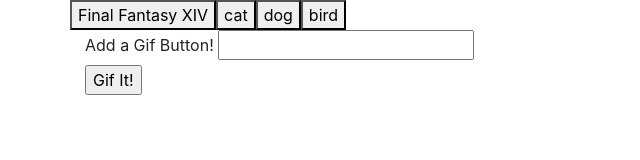
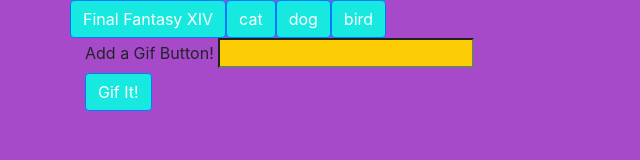
Before and after one commit to erithr/GifTastic, a plain HTML site: page index.html in a window 1280 px wide. Shown: the whole page, without its empty margins (0-640 px from the left). Drawn offline with nearby package versions, Linux system fonts and the light colour scheme.

Commit message:
made styling changes and added IO to read me

```diff
--- a/Java/app.js
+++ b/Java/app.js
@@ -12,7 +12,7 @@
 
         // Then dynamicaly generating buttons for each movie in the array
         // This code $("<button>") is all jQuery needs to create the start and end tag. (<button></button>)
-        var a = $("<button>");
+        var a = $(`<button type="button" class="btn btn-primary">`);
         // Adding a class of movie to our button
         a.addClass("inputs");
         // Adding a data-attribute
@@ -25,7 +25,7 @@
 }
 
 // This function handles events where one button is clicked
-$("#add-button").on("click", function(event) {
+$("#add-button").on("click", function (event) {
     // Preventing the buttons default behavior when clicked (which is submitting a form)
     event.preventDefault();
     // This line grabs the input from the textbox
@@ -41,7 +41,7 @@
 });
 
 // Adding click event listen listener to all buttons
-$(document).on("click", "button", function() {
+$(document).on("click", "button", function () {
     // Grabbing and storing the data-input property value from the button
     var input = $(this).attr("data-input");
     console.log("button");
@@ -56,7 +56,7 @@
         method: "GET"
     })
         // After data comes back from the request
-        .then(function(response) {
+        .then(function (response) {
             console.log(queryURL);
 
             console.log(response);
@@ -93,7 +93,7 @@
 });
 renderButtons();
 //we need to have the document be loaded with our dynamic buttons before this would work. So we need a $(documenet).on
-$(document).on("click", ".gif", function() {
+$(document).on("click", ".gif", function () {
     // The attr jQuery method allows us to get or set the value of any attribute on our HTML element
     var state = $(this).attr("data-state");
     // If the clicked image's state is still, update its src attribute to what its data-animate value is.
--- a/index.html
+++ b/index.html
@@ -7,7 +7,7 @@
     <meta http-equiv="X-UA-Compatible" content="ie=edge">
     <link rel="stylesheet" href="https://stackpath.bootstrapcdn.com/bootstrap/4.1.3/css/bootstrap.min.css" integrity="sha384-MCw98/SFnGE8fJT3GXwEOngsV7Zt27NXFoaoApmYm81iuXoPkFOJwJ8ERdknLPMO"
         crossorigin="anonymous">
-
+    <link rel="stylesheet" href="style.css">
     <title>Gif Buttons</title>
 </head>
 
@@ -30,7 +30,7 @@
                     <input type="text" id="button-input"><br>
 
 
-                    <input id="add-button" type="submit" value="Gif It!">
+                    <input class="btn btn-primary" id="add-button" type="submit" value="Gif It!">
                 </form>
             </div>
         </div>
--- /dev/null
+++ b/style.css
@@ -0,0 +1,14 @@
+body{
+    background-color: #A64AC9
+}
+
+button{
+    background-color: #fccd04;
+
+}
+.btn {
+    background: #17E9E0;
+}
+#button-input{
+    background-color: #fccd04
+}
```
Also changed, not shown: 1 other file.
